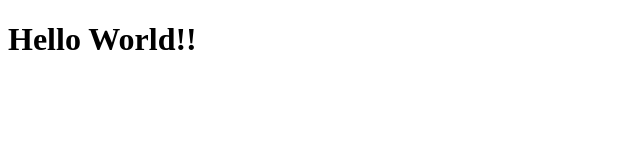
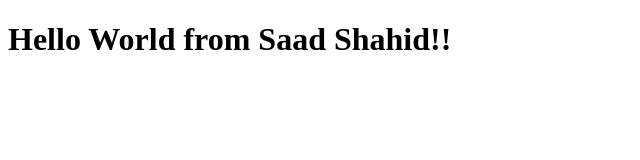
Before and after one commit to saadtechgeek/Bootcamp2020Sample, a plain HTML site: page index.html in a window 1280 px wide. Shown: the whole page, without its empty margins (0-640 px from the left). Drawn offline with Linux system fonts and the light colour scheme.

Commit message:
change and added name also

```diff
--- a/index.html
+++ b/index.html
@@ -6,6 +6,6 @@
     <title>Document</title>
 </head>
 <body>
-    <h1>Hello World!! </h1>
+    <h1>Hello World from Saad Shahid!! </h1>
 </body>
 </html>
```
